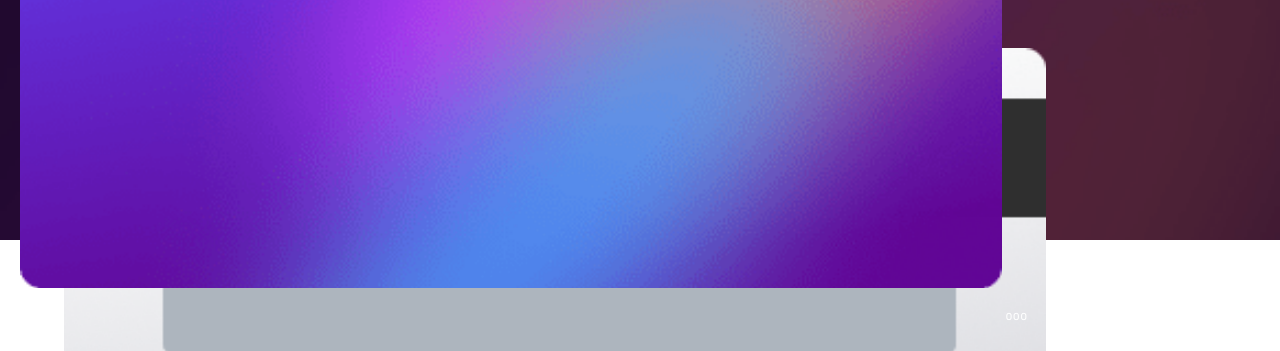
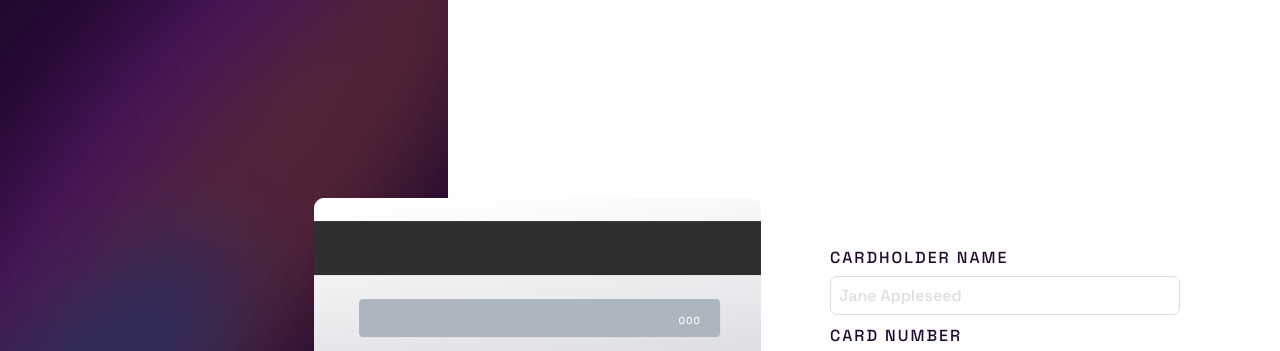
Before and after one commit to veroisla/Interactive-card-details-form-Frontend-Mentor, a React app: page / in a window 1280 px wide. Shown: the top 351 px of the page. Built offline with nearby package versions, Linux system fonts and the light colour scheme.

Commit message:
started with layout desktop version

```diff
--- a/src/components/App.js
+++ b/src/components/App.js
@@ -2,7 +2,8 @@ import React from 'react';
 import { useState } from 'react';
 import Form from '../components/Form';
 import CardPreview from '../components/CardPreview';
-import CompleteState from './CompleteState';
+import '../styles/components/App.scss';
+// import CompleteState from './CompleteState';
 
 function App() {
   const [dataUser, setDataUser] = useState({
@@ -103,6 +104,7 @@ function App() {
 
   return (
     <>
+      <div className="previewAndForm">
         <CardPreview dataUser={dataUser} />
 
         {/* <CompleteState dataUser={dataUser} /> */}
@@ -114,6 +116,7 @@ function App() {
           handleForm={handleForm}
           errors={errors}
         />
+      </div>
     </>
   );
 }
--- /dev/null
+++ b/src/styles/components/App.scss
@@ -0,0 +1,13 @@
+@import "../core/reset.scss";
+@import "../core/vars.scss";
+
+
+@media all and (min-width: 768px) {
+    .previewAndForm {
+     display: flex;
+     flex-direction: row;
+     justify-content: space-between;
+     align-items: center;
+
+ }
+ }
--- a/src/styles/components/CardPreview.scss
+++ b/src/styles/components/CardPreview.scss
@@ -84,5 +84,33 @@
 @media all and (min-width:768px) {
     .preview {
         background-image: url(../../images/bg-main-desktop.png);
+        height: 100vh;
+        width: 35%;
+
+        &__cardsContainer {
+            height: 60vh;
+            width: 100%;
+            margin-left: 250px;
+            margin-top: 150px;
+        }
+
+        //CARD FRONT
+
+        &__cardFront {
+            height: 15.31rem;
+            width: 27.93rem;
+        }
+
+        &__nameAndDate {
+            margin-top: 90px;
+        }
+
+       //CARD BACK
+
+        &__cardBack {
+            height: 15.31rem;
+            width: 27.93rem;
+        }
+
     }
 }
--- a/src/styles/components/Form.scss
+++ b/src/styles/components/Form.scss
@@ -26,7 +26,7 @@
         &:focus-visible {
            outline-color: $--color-gradient-purple;
         }
-        TODO:MAKE GRADIENT BORDER COLOR OF INPUT
+
     }
 
     &__input::placeholder {
@@ -83,6 +83,15 @@
     }
 }
 
+@media all and (min-width: 768px) {
+    .form {
+        &__sectionForm {
+            margin: 0;
+            padding: 100px;
+        }
+    }
+}
+
 .alert {
     border: 1px solid red;
 }
```
Also changed, not shown: src/styles/core/reset.scss (line endings or trailing spaces). Lines whose indentation alone changed are shown as unchanged.
